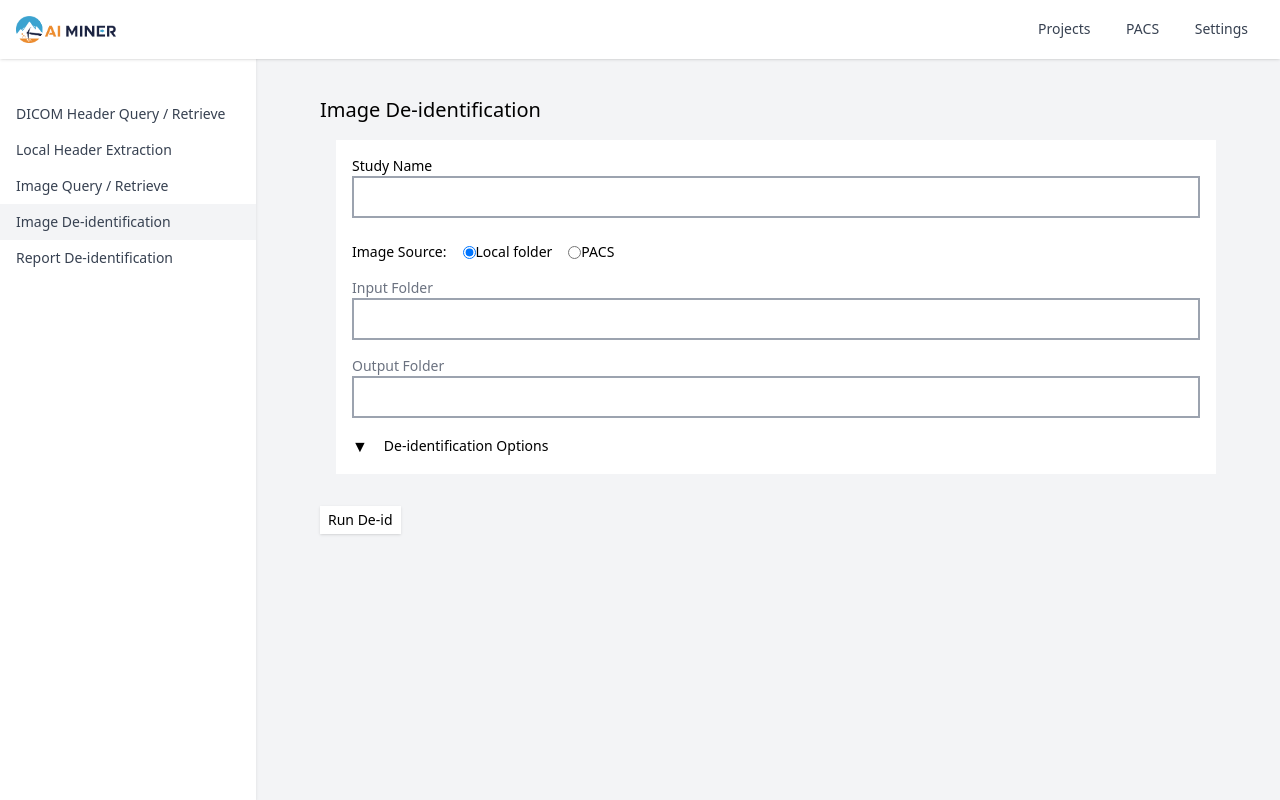
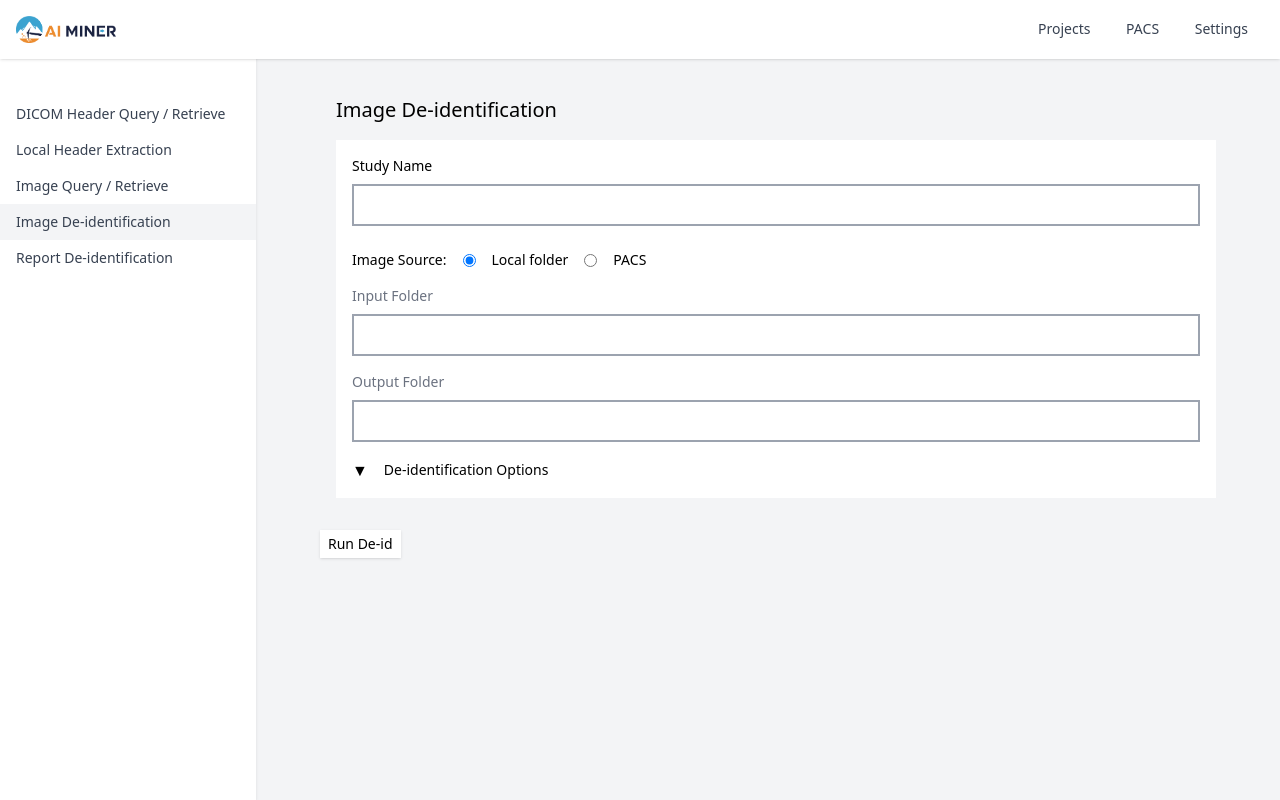
Before and after one commit to stjude/icore-image, a Django app: page /imagedeid/ in a window 1280 px wide. Run offline with Django 4.2, Linux system fonts and the light colour scheme; some libraries are stand-ins or nearby versions.

Commit message:
Small spacing updates

```diff
--- a/deid/templates/image_deid.html
+++ b/deid/templates/image_deid.html
@@ -3,16 +3,16 @@
 {% block title %}Image De-identification{% endblock %}
 
 {% block content %}
-<div>
+<div class="px-4">
     <h1 class="text-xl flex-1">Image De-identification</h1>
 </div>
 <div class="flex-1 bg-white p-4 ml-4 mt-4">
-    <div class="text-sm text-black-500">Study Name</div>
-    <input type="text" class="w-full h-full border-2 border-gray-400 p-2" name="study_name" />
+    <div class="text-sm text-black-5">Study Name</div>
+    <input type="text" class="mt-2 w-full h-full border-2 border-gray-400 p-2" name="study_name" />
     <div class="text-sm mt-6 text-black flex items-center space-x-4">
         Image Source:
-        <input class="ml-4" type="radio" id="image_source_local" name="image_source" value="LOCAL" checked onchange="toggleSourceOptions()"> Local folder
-        <input class="ml-4" type="radio" id="image_source_pacs" name="image_source" value="PACS" onchange="toggleSourceOptions()"> PACS
+        <input class="ml-4" type="radio" id="image_source_local" name="image_source" value="LOCAL" checked onchange="toggleSourceOptions()"><span>Local folder</span>
+        <input class="ml-4" type="radio" id="image_source_pacs" name="image_source" value="PACS" onchange="toggleSourceOptions()"> <span>PACS</span>
     </div>
     <div id="pacs_options" class="hidden mt-4">
         <div class="text-sm text-gray-500">Input File</div>
@@ -27,9 +27,9 @@
     </div>
     <div id="local_folder_options">
         <div class="text-sm text-gray-500 mt-4">Input Folder</div>
-        <input type="text" class="w-full h-full border-2 border-gray-400 p-2" name="input_folder" />
+        <input type="text" class="mt-2 w-full h-full border-2 border-gray-400 p-2" name="input_folder" />
         <div class="text-sm text-gray-500 mt-4">Output Folder</div>
-        <input type="text" class="w-full h-full border-2 border-gray-400 p-2" name="output_folder" />
+        <input type="text" class="mt-2 w-full h-full border-2 border-gray-400 p-2" name="output_folder" />
     </div>
     <div class="flex items-center mt-4">
         <button class="text-black" onclick="toggleDeidOptions()" id="deidOptionsButton">▼</button>
```
